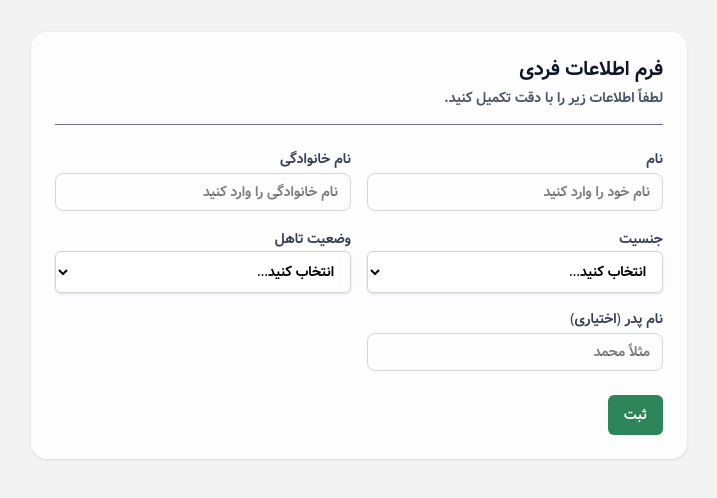
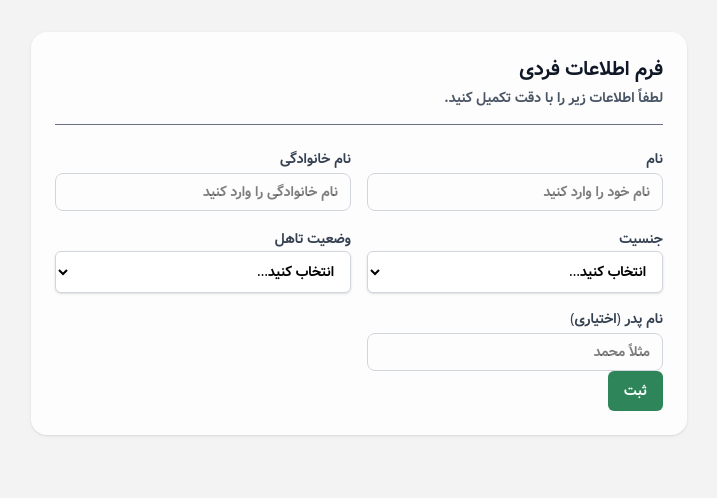
Before and after one commit to frau-azadeh/nexed, a Next.js app: page /form in a window 1280 px wide. Shown: the top 498 px of the page, without its empty margins (376-1093 px from the left). Built offline with nearby package versions, Linux system fonts and the light colour scheme.

Commit message:
update button

```diff
--- a/src/app/components/form/InformationForm.tsx
+++ b/src/app/components/form/InformationForm.tsx
@@ -109,7 +109,7 @@ export default function InformationForm() {
         </div>
 
         {/* Footer Actions */}
-        <div className="mt-6 flex flex-col items-start gap-3 sm:flex-row sm:items-center">
+
           <Button
             type="submit"
             variant="primary"
@@ -118,7 +118,7 @@ export default function InformationForm() {
           >
             {isSubmitting ? "در حال ثبت…" : "ثبت"}
           </Button>
-        </div>
+
       </div>
     </form>
   );
```
